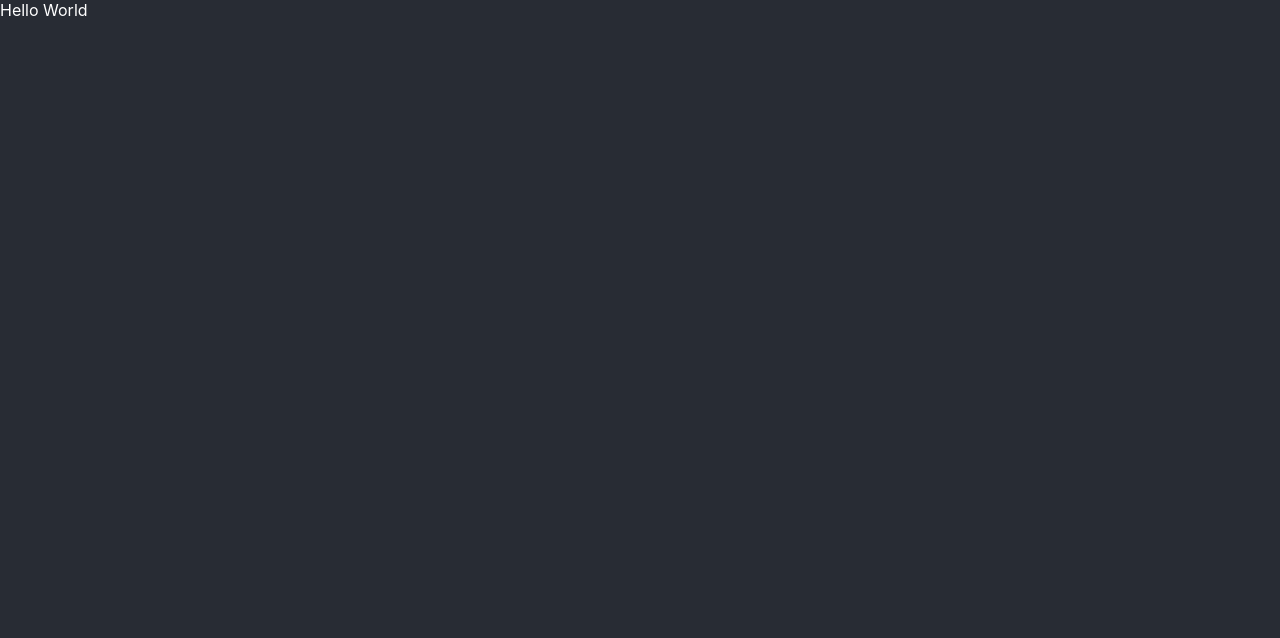
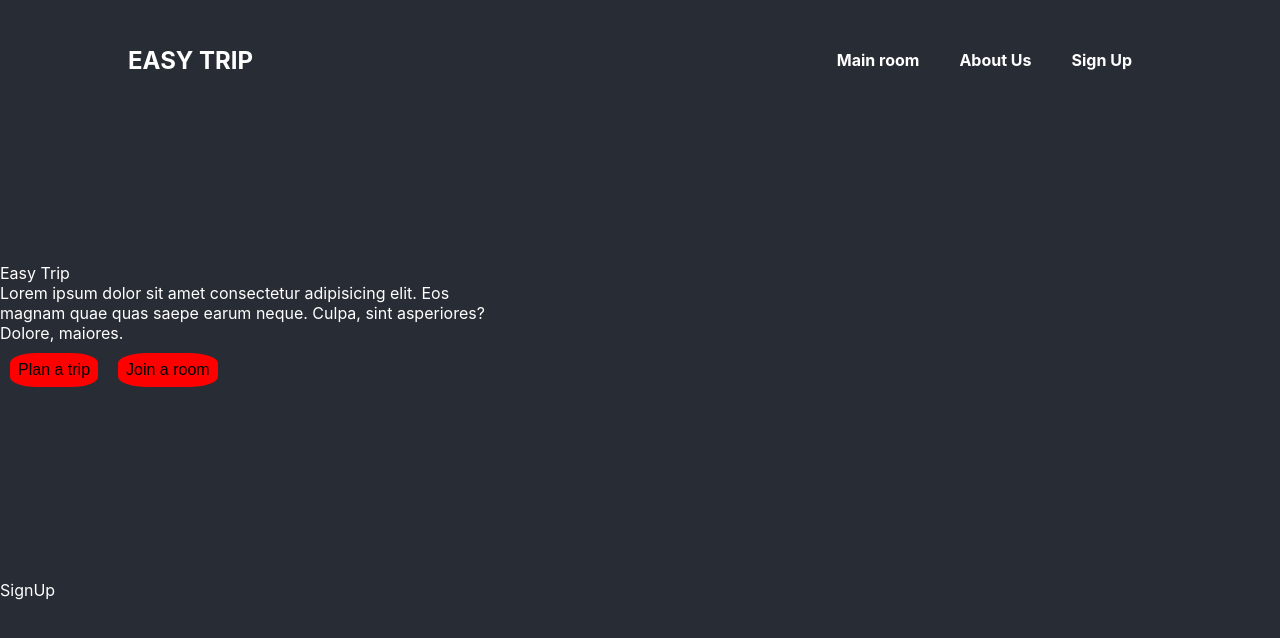
Before and after one commit to Princeton21/EasyTrip, a React (Create React App) app: page /signup in a window 1280 px wide. Shown: the top 638 px of the page. Built offline with nearby package versions, Linux system fonts and the light colour scheme.

Commit message:
Created folder structure and added components

```diff
--- a/src/App.js
+++ /dev/null
@@ -1,9 +0,0 @@
-function App() {
-  return (
-    <div className="App">
-      Hello World
-    </div>
-  );
-}
-
-export default App;
--- /dev/null
+++ b/src/App.jsx
@@ -0,0 +1,17 @@
+import Navbar from "./Components/Navbar/Navbar";
+import MainRoom from "./MainRoom/MainRoom";
+import SignUp from "./Components/Authentication/SignUp/SignUp";
+import { Route, Routes } from "react-router-dom";
+function App() {
+  return (
+    <>
+      <Navbar />
+      <Routes>
+        <Route exact path="/mainroom" element={<MainRoom />} />
+        <Route exact path="/signup" element={<SignUp />} />
+      </Routes>
+    </>
+  );
+}
+
+export default App;
--- /dev/null
+++ b/src/Components/Authentication/SignUp/SignUp.jsx
@@ -0,0 +1,9 @@
+import React from 'react'
+
+const SignUp = () => {
+  return (
+    <div>SignUp</div>
+  )
+}
+
+export default SignUp
--- /dev/null
+++ b/src/Components/MainRoom/MainRoom.jsx
@@ -0,0 +1,9 @@
+import React from 'react'
+
+const MainRoom = () => {
+  return (
+    <div>MainRoom</div>
+  )
+}
+
+export default MainRoom
--- /dev/null
+++ b/src/Components/Navbar/Navbar.css
@@ -0,0 +1,55 @@
+*{
+    padding: 0;
+    margin: 0;
+    box-sizing: border-box;
+}
+.nav-container{
+    display: flex;
+    align-items: center;
+    justify-content: space-between;
+    padding-top: 40px;
+    padding-left: 10%;
+    padding-right: 10%;
+}
+.nav-container ul li{
+    list-style-type: none;
+    display:inline-block;
+    padding:10px 20px;
+}
+.nav-container ul li a{
+    color:white;
+    text-decoration: none;
+    font-weight: bold;
+}
+
+.centre_body{
+    width : 500px;
+    height: 500px;
+}
+.home_desc{
+    width: 50px;
+}
+.centre_body {
+    display: flex;
+    flex-direction: column;
+    align-items: center;
+    justify-content: center;
+}
+
+.plan {
+    margin: 10px;
+    background-color: red;
+    border: none;
+    border-radius: 30%;
+    padding: 0.5rem;
+    font-size: 1rem;
+}
+
+.join {
+    margin: 10px;
+    background-color: red;
+    border: none;
+    border-radius: 30%;
+    padding: 0.5rem;
+    font-size: 1rem;
+}
--- /dev/null
+++ b/src/Components/Navbar/Navbar.jsx
@@ -0,0 +1,35 @@
+import React from 'react'
+import { Link } from 'react-router-dom';
+import './Navbar.css'
+const Navbar = () => {
+  return (
+    <>
+      <div className="nav-container">
+        <h2>EASY <span>TRIP</span></h2>
+        <ul>
+          <li>
+            <Link to ="mainroom">Main room</Link>
+          </li>
+          <li>
+            <Link to ="aboutus">About Us</Link>
+          </li>
+          <li>
+            <Link to="signup">Sign Up</Link>
+          </li>
+        </ul>
+      </div>
+      <div className="centre_body">
+        <div className="hero-section">
+        <div className="hometitle">Easy Trip</div>
+              <div className="homedesc">Lorem ipsum dolor sit amet consectetur adipisicing elit. Eos magnam quae quas saepe earum neque. Culpa, sint asperiores? Dolore, maiores.</div>
+        <div className="buttons">
+          <button className="plan">Plan a trip</button>
+          <button className="join">Join a room</button>
+        </div>
+        </div>
+      </div>
+    </>
+  );
+}
+
+export default Navbar
--- a/src/index.css
+++ b/src/index.css
@@ -1,5 +1,7 @@
 body {
   margin: 0;
+  padding:0;
+  box-sizing: border-box;
   font-family: -apple-system, BlinkMacSystemFont, 'Segoe UI', 'Roboto', 'Oxygen',
     'Ubuntu', 'Cantarell', 'Fira Sans', 'Droid Sans', 'Helvetica Neue',
     sans-serif;
```
Also changed, not shown: src/Components/AboutUs/AboutUs.jsx (added, +9 -0 lines), src/index.js (+8 -7 lines), src/Components/Authentication/SignUp/SignUp.css (added).
